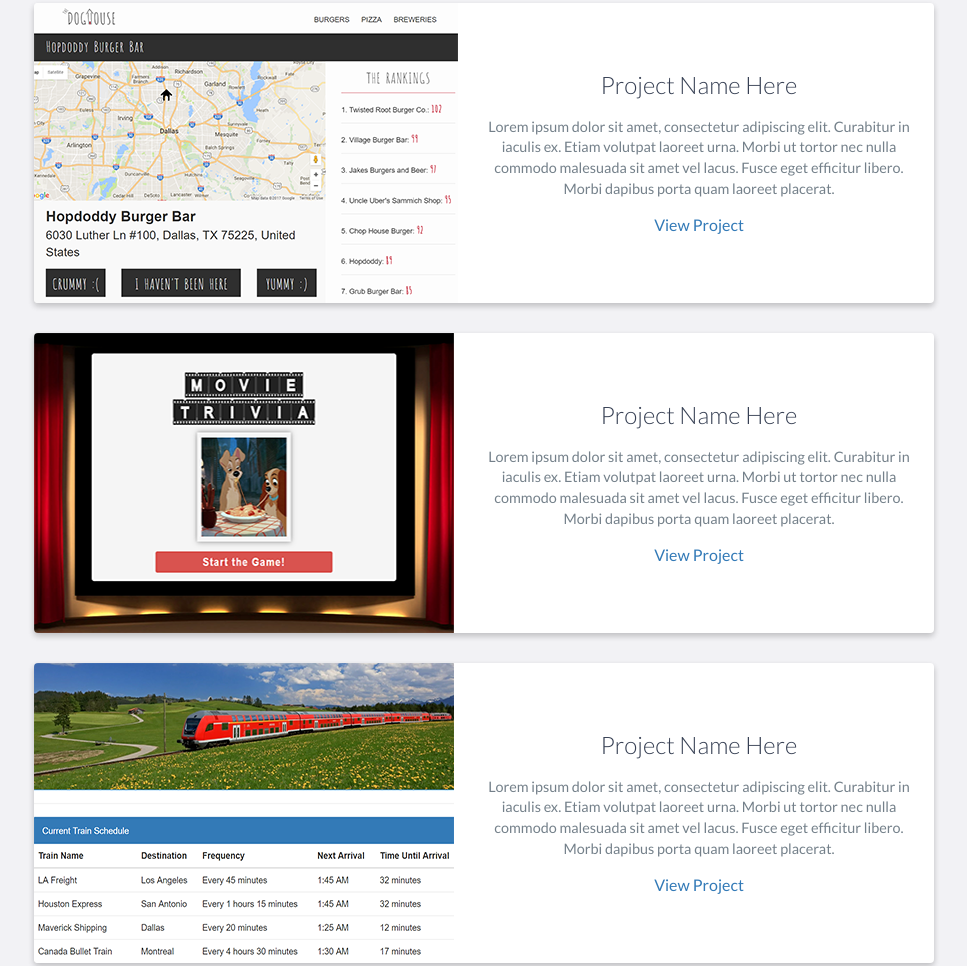
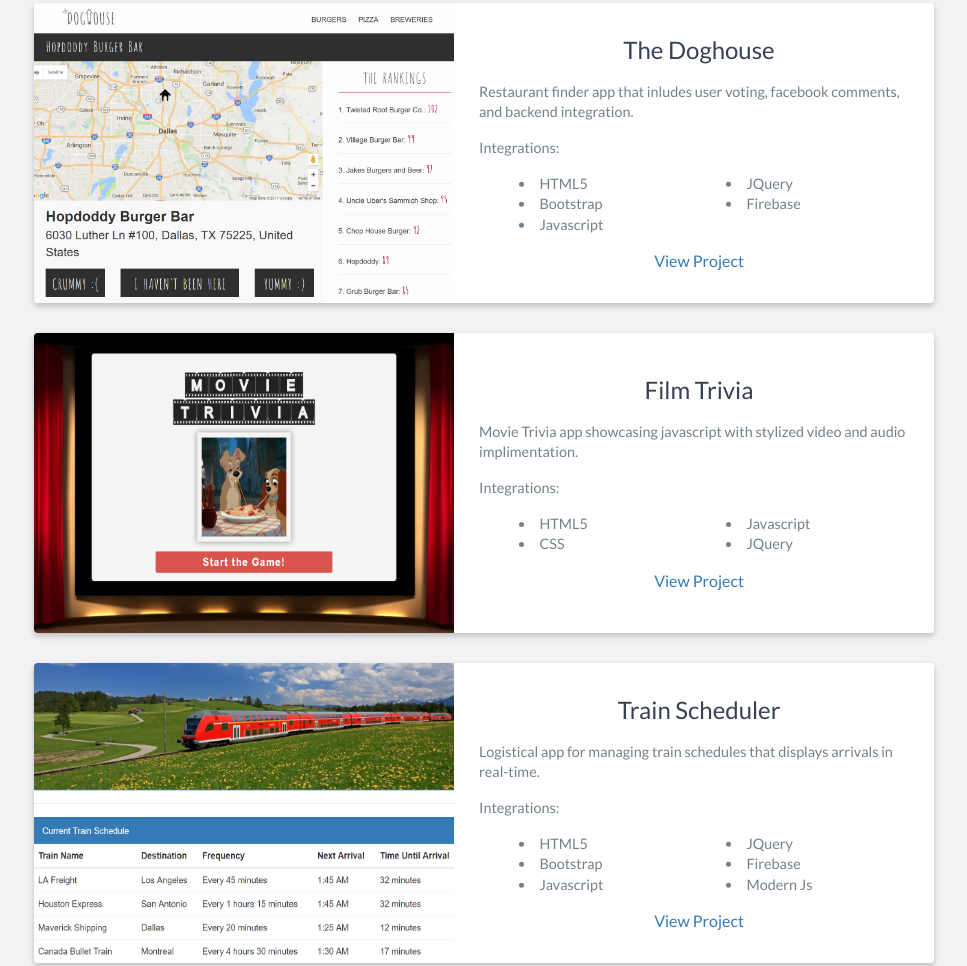
Before and after one commit to houstonc11/portfolio, a website: page index.html in a window 1280 px wide. Shown: the part 1254-2220 px from the top of the page, without its empty margins (156-1123 px from the left). Drawn offline with nearby package versions, Linux system fonts and the light colour scheme.

Commit message:
index updates

```diff
--- a/css/styles.css
+++ b/css/styles.css
@@ -401,7 +401,10 @@ footer {
 
 #about p {
     color: #74808a;
-    margin: 0
+    margin: 0;
+    -webkit-columns: 2;
+  -moz-columns: 2;
+  column-gap: 40px;
 }
 
 #experience {
@@ -590,20 +593,33 @@ footer {
     -webkit-transform: translateY(-50%);
     transform: translateY(-50%);
     margin-left: 430px;
-    padding: 15px
+    padding: 15px;
+
 }
 
 .project-info h3 {
     font-size: 1.5em;
-    font-weight: 300;
+    font-weight: 500;
     color: #374054;
-    margin: 0 0 15px 0
+    margin: 0 0 15px 0;
 }
 
 .project-info p {
     color: #74808a;
     margin: 0 0 15px 0;
-    font-size: 0.9em
+    font-size: 0.9em;
+    text-align: left;
+}
+
+.project-info ul {
+    color: #74808a;
+    margin: 0 0 15px 0;
+    font-size: 0.9em;
+    text-align: left;
+    columns: 2;
+  -webkit-columns: 2;
+  -moz-columns: 2;
+  list-style-position: inside;
 }
 
 #more-projects {
@@ -624,7 +640,7 @@ footer {
     display: block;
     margin: 0 auto;
     padding: 0;
-    max-width: 800px
+    max-width: 700px
 }
 
 #skills li {
--- a/index.html
+++ b/index.html
@@ -42,9 +42,9 @@
 
     <div id="lead">
         <div id="lead-content">
-            <h1>Ryan Fitzgerald</h1>
-            <h2>Software Engineer</h2>
-            <a href="#" class="btn-rounded-white">Download Resume</a>
+            <h1>Houston Crosby</h1>
+            <h2>Web Developer</h2>
+            <img class="img-circle" src="./images/profileImage.png" alt="profile-image" width="150" height="150">
         </div>
         <!-- End #lead-content -->
 
@@ -83,14 +83,22 @@
             <div class="row">
                 <div class="project shadow-large">
                     <div class="project-image">
-                        <img src="images/doghouse1.png" />
+                        <img src="images/doghouse.png" width="420" height="300">
                     </div>
                     <!-- End .project-image -->
                     <div class="project-info">
-                        <h3>Project Name Here</h3>
+                        <h3>The Doghouse</h3>
                         <p>
-                            Lorem ipsum dolor sit amet, consectetur adipiscing elit. Curabitur in iaculis ex. Etiam volutpat laoreet urna. Morbi ut tortor nec nulla commodo malesuada sit amet vel lacus. Fusce eget efficitur libero. Morbi dapibus porta quam laoreet placerat.
+                            Restaurant finder app that inludes user voting, facebook comments, and backend integration.
                         </p>
+                        <p>Integrations:</p>
+                        <ul>
+                            <li>HTML5</li>
+                            <li>Bootstrap</li>
+                            <li>Javascript</li>
+                            <li>JQuery</li>
+                            <li>Firebase</li>
+                        </ul>
                         <a href="#">View Project</a>
                     </div>
                     <!-- End .project-info -->
@@ -99,14 +107,22 @@
 
                 <div class="project shadow-large">
                     <div class="project-image">
-                        <img src="images/trivia2.png" />
+                        <img src="images/trivia.png" width="420" height="300">
                     </div>
                     <!-- End .project-image -->
                     <div class="project-info">
-                        <h3>Project Name Here</h3>
+                        <h3>Film Trivia</h3>
                         <p>
-                            Lorem ipsum dolor sit amet, consectetur adipiscing elit. Curabitur in iaculis ex. Etiam volutpat laoreet urna. Morbi ut tortor nec nulla commodo malesuada sit amet vel lacus. Fusce eget efficitur libero. Morbi dapibus porta quam laoreet placerat.
+                            Movie Trivia app showcasing javascript with stylized video and audio implimentation.
                         </p>
+                        <p>Integrations:</p>
+                        <ul>
+                            <li>HTML5</li>
+                            <li>CSS</li>
+                            <li>Javascript</li>
+                            <li>JQuery</li>
+
+                        </ul>
                         <a href="#">View Project</a>
                     </div>
                     <!-- End .project-info -->
@@ -115,14 +131,24 @@
 
                 <div class="project shadow-large">
                     <div class="project-image">
-                        <img src="images/train4.png" />
+                        <img src="images/train3.png" width="420" height="300">
                     </div>
                     <!-- End .project-image -->
                     <div class="project-info">
-                        <h3>Project Name Here</h3>
+                        <h3>Train Scheduler</h3>
                         <p>
-                            Lorem ipsum dolor sit amet, consectetur adipiscing elit. Curabitur in iaculis ex. Etiam volutpat laoreet urna. Morbi ut tortor nec nulla commodo malesuada sit amet vel lacus. Fusce eget efficitur libero. Morbi dapibus porta quam laoreet placerat.
+                            Logistical app for managing train schedules that displays arrivals in real-time.
                         </p>
+                         <p>Integrations:</p>
+                        <ul>
+                            <li>HTML5</li>
+                            <li>Bootstrap</li>
+                            <li>Javascript</li>
+                            <li>JQuery</li>
+                            <li>Firebase</li>
+                            <li>Modern Js</li>
+
+                        </ul>
                         <a href="#">View Project</a>
                     </div>
                     <!-- End .project-info -->
```
Also changed, not shown: images/profileImage.png (added).
